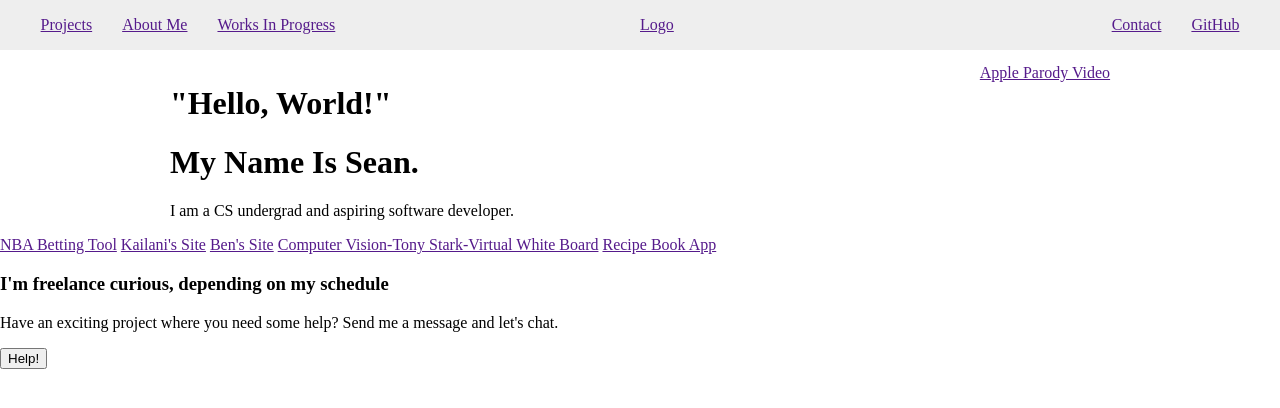
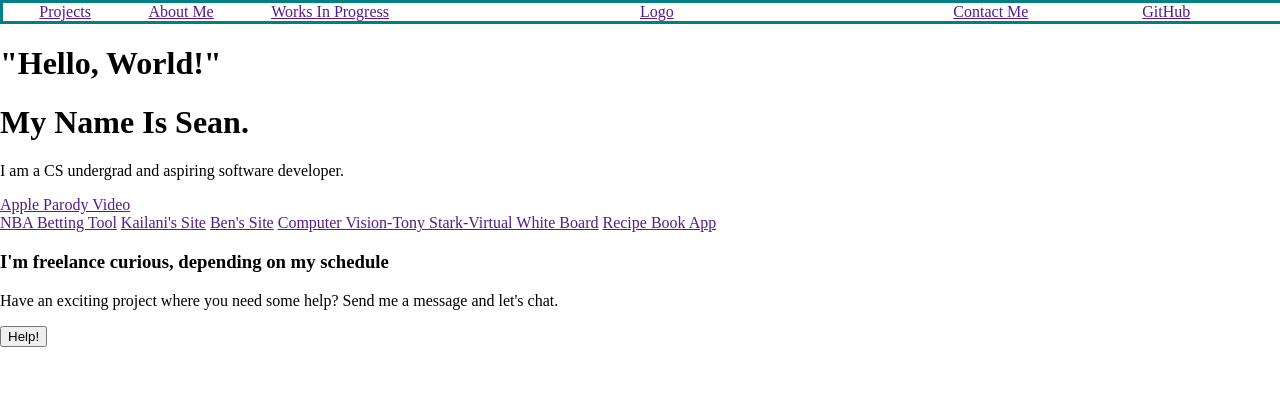
Before and after one commit to sean1773/personal-site, a plain HTML site: page index.html in a window 1280 px wide. Drawn offline with Linux system fonts and the light colour scheme.

Commit message:
updated navbar

```diff
--- a/index.css
+++ b/index.css
@@ -7,65 +7,35 @@ body {
 
 /* Navigation Bar */
 
-.nav-background {
-    margin: 0%;
+.nav-container {
+    width: 100%;
+    border: 3px solid teal;
+    display: flex;
+    flex-direction: row;
+    flex-wrap: nowrap;
+    justify-content: space-between;
 }
 
-.top-nav-container {
-    position: fixed;
-    top: 0;
-    flex-direction: row;
-    width: 100%;
+.left-nav {
     display: flex;
-    background-color: #EEEEEE;
-    margin: 0%;
-    border: 0;
+    justify-content: space-evenly;
+    width: 33%;
 }
 
-.nav-buttons {
-    width: 100%;
-    list-style-type: none;
-    padding-left: 2%;
-    padding-right: 2%;
-    justify-content: space-evenly;
-    flex-direction: row;
-    display: inline-flex;
-}
-
-.nav-logo {
+.middle-nav {
     position: absolute;
     left: 50%;
 }
 
-.left-buttons {
-    display: inline-flex;
-    flex-direction: row;
-    justify-content: left;
-    width: 100%;
+.right-nav {
+    display: flex;
+    justify-content: space-evenly;
+    width: 33%;
 }
 
-.right-buttons {
-    justify-content: flex-end;
-    width: 100%;
-    display: inline-flex;
-}
-
-.nav-list {
-    padding: 0px 15px 0px 15px;
+.nav-button {
+    padding: 0 5% 0 5%;
 }
 
 
 /* Hero Box */
-
-.hero-box {
-    width: 100%;
-    margin-top: 5%;
-    flex-direction: row;
-    display: inline-flex;
-    justify-content: space-evenly;
-    background-color: ;
-}
-
-.left-hero-box {
-    width: 50%;
-}
--- a/index.html
+++ b/index.html
@@ -11,31 +11,19 @@
 
 <body>
     <!--Navigation Bar-->
-    <nav class="top-nav-container">
-        <ul class="nav-buttons">
-            <div class="left-buttons">
-                <li>
-                    <a class="nav-logo" href="">Logo</a>
-                </li>
-                <li>
-                    <a class="nav-list" href="">Projects</a>
-                </li>
-                <li>
-                    <a class="nav-list" href="">About Me</a>
-                </li>
-                <li>
-                    <a class="nav-list" href="">Works In Progress</a>
-                </li>
-            </div>
-            <div class="right-buttons">
-                <li>
-                    <a class="nav-list nav-right" href="">Contact</a>
-                </li>
-                <li>
-                    <a class="nav-list nav-right" href="">GitHub</a>
-                </li>
-            </div>
-        </ul>
+    <nav class="nav-container">
+        <div class="left-nav">
+            <a class="nav-button" href="">Projects</a>
+            <a class="nav-button" href="">About Me</a>
+            <a class="nav-button" href="">Works In Progress</a>
+        </div>
+        <div class="middle-nav">
+            <a class="logo" href="">Logo</a>
+        </div>
+        <div class="right-nav">
+            <a class="nav-button" href="">Contact Me</a>
+            <a class="nav-button" href="">GitHub</a>
+        </div>
     </nav>
 
     <!--Hero Box-->
```
